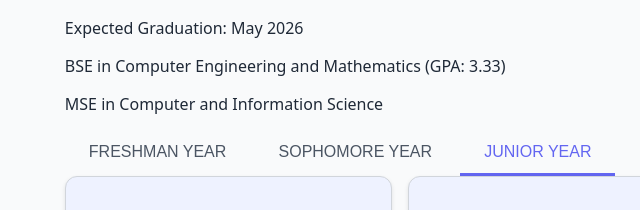
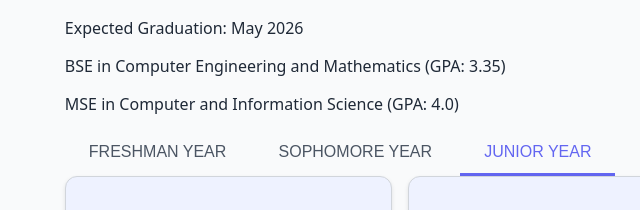
Before and after one commit to Aorus1/aorus1.github.io, a website built with Vite: page about.html in a window 1280 px wide. Shown: the part 173-383 px from the top of the page, 68-708 px from the left. Built offline with nearby package versions, Linux system fonts and the light colour scheme.

Commit message:
Update about.html

```diff
--- a/about.html
+++ b/about.html
@@ -314,8 +314,8 @@
         <h2 class="text-xl font-semibold text-gray-900">University of Pennsylvania</h2>
         <p class="text-gray-600 mt-1">Expected Graduation: May 2026</p>
         <div class="mt-4 space-y-2 text-gray-700">
-          <p>BSE in Computer Engineering and Mathematics (GPA: 3.33)</p>
-          <p>MSE in Computer and Information Science</p>
+          <p>BSE in Computer Engineering and Mathematics (GPA: 3.35)</p>
+          <p>MSE in Computer and Information Science (GPA: 4.0) </p>
         </div>
         <div class="mt-8">
           <div class="border-b border-gray-200">
```
